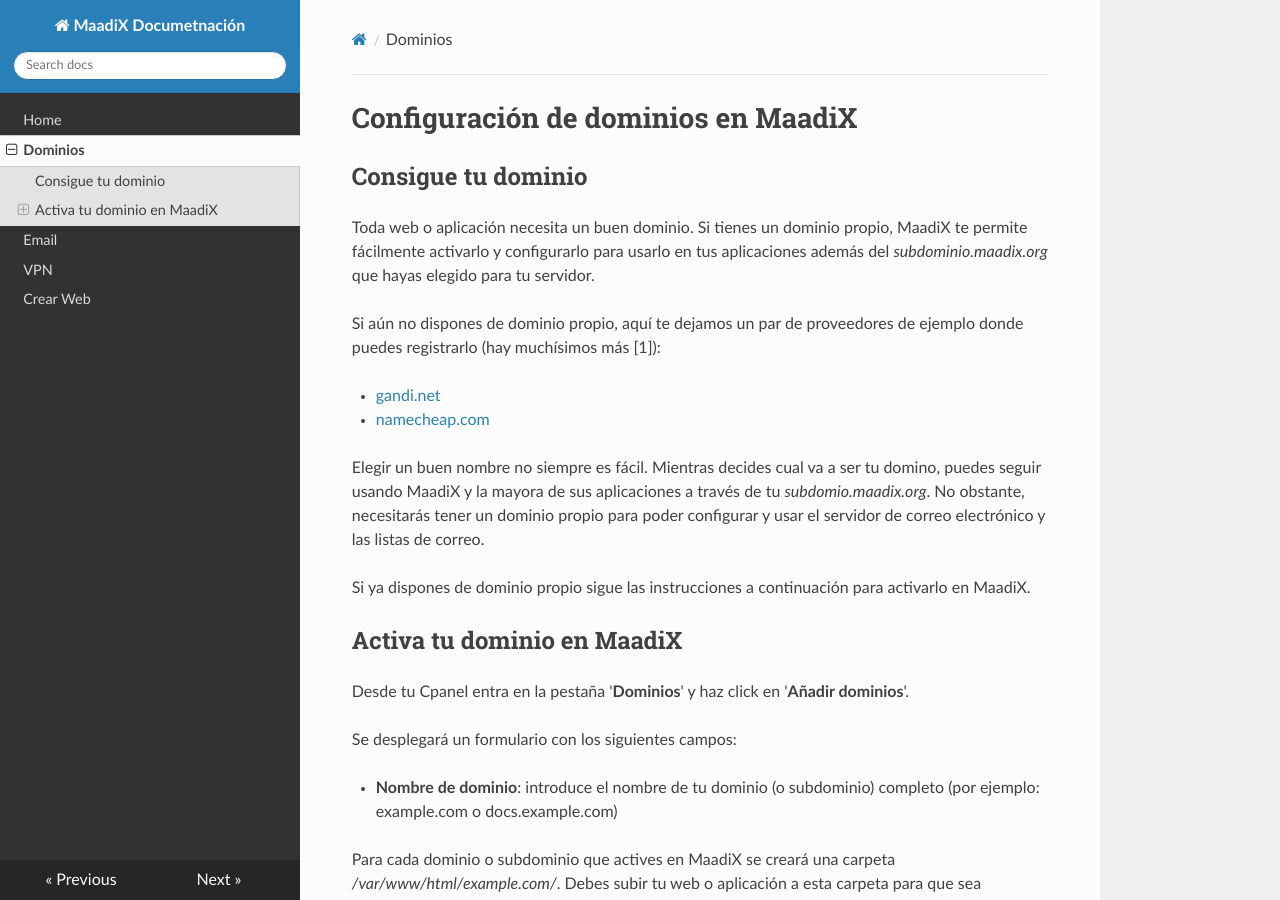
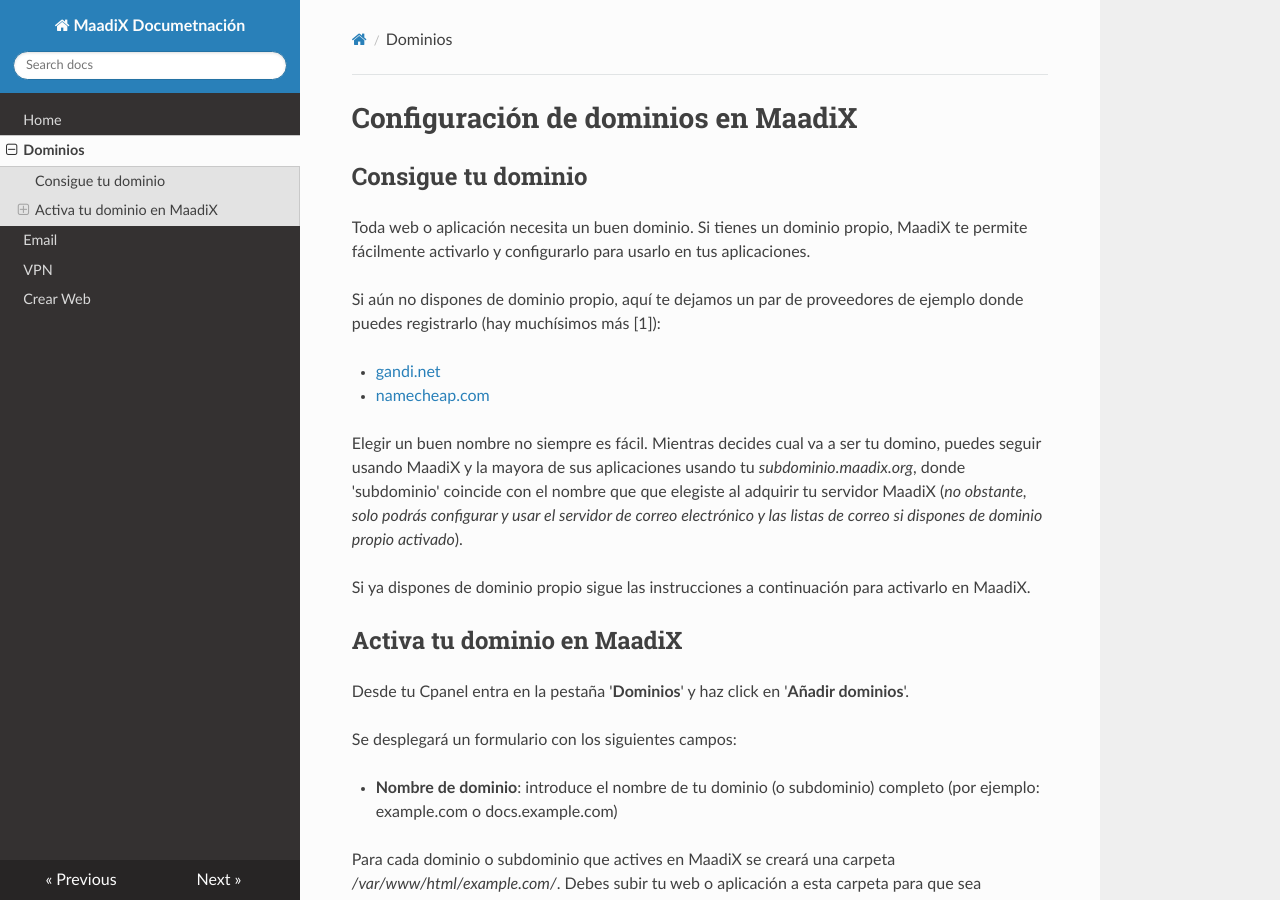
Before and after one commit to MaadixNet/docs, an MkDocs documentation site: the page built from docs/dominios.md, in a window 1280 px wide and 900 px high. Built offline with MkDocs 1.6.1, drawn with Linux system fonts in a browser that asks for light colours; nearby versions of some CDN libraries; old or Windows-style settings are respelled for this version of MkDocs.

Commit message:
Update dominios.md

```diff
--- a/docs/dominios.md
+++ b/docs/dominios.md
@@ -2,14 +2,14 @@
 
 ## Consigue tu dominio
 
-Toda web o aplicación necesita un buen dominio. Si tienes un dominio propio, MaadiX te permite fácilmente activarlo y configurarlo para usarlo en tus aplicaciones además del *subdominio.maadix.org* que hayas elegido para tu servidor.
+Toda web o aplicación necesita un buen dominio. Si tienes un dominio propio, MaadiX te permite fácilmente activarlo y configurarlo para usarlo en tus aplicaciones.
 
 Si aún no dispones de dominio propio, aquí te dejamos un par de proveedores de ejemplo donde puedes registrarlo (hay muchísimos más [1]):
 
 * [gandi.net](https://www.gandi.net/)
 * [namecheap.com](https://www.namecheap.com/domains/registration.aspx)
 
-Elegir un buen nombre no siempre es fácil. Mientras decides cual va a ser tu domino, puedes seguir usando MaadiX y la mayora de sus aplicaciones a través de tu *subdomio.maadix.org*. No obstante, necesitarás tener un dominio propio para poder configurar y usar el servidor de correo electrónico y las listas de correo.
+Elegir un buen nombre no siempre es fácil. Mientras decides cual va a ser tu domino, puedes seguir usando MaadiX y la mayora de sus aplicaciones usando tu *subdominio.maadix.org*, donde 'subdominio' coincide con el nombre que que elegiste al adquirir tu servidor MaadiX (*no obstante, solo podrás configurar y usar el servidor de correo electrónico y las listas de correo si dispones de dominio propio activado*).
 
 Si ya dispones de dominio propio sigue las instrucciones a continuación para activarlo en MaadiX.
 
```
